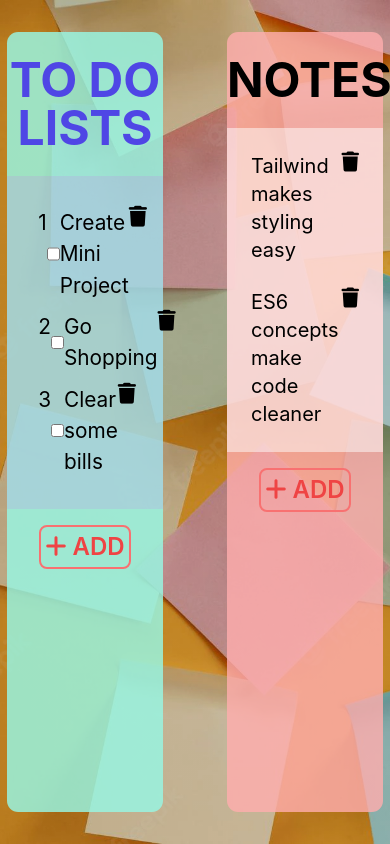
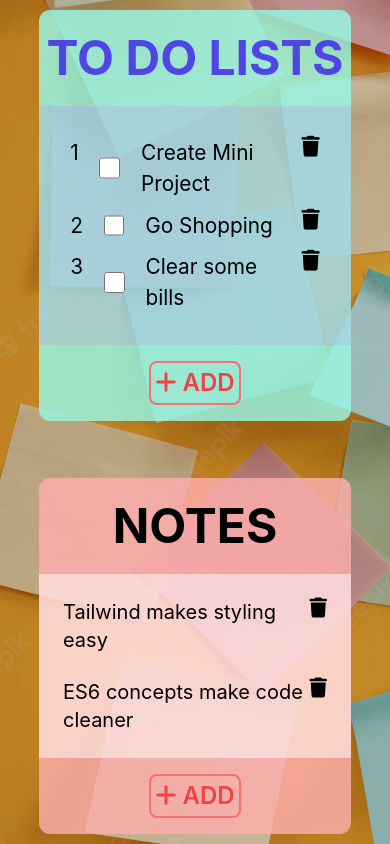
Before and after one commit to FeNriR0077/Todo, a React (Create React App) app: page / in a window 390 px wide. Built offline with nearby package versions, Linux system fonts and the light colour scheme.

Commit message:
feat: added resposiveness

```diff
--- a/src/components/Home.js
+++ b/src/components/Home.js
@@ -93,9 +93,9 @@ const Home = () => {
                     To Do Lists
                 </h1>
                 <div className="addedlists pt-5 border-teal-600">
-                    <div className={`todoinput text-3xl mb-8 ${!isTrue ? "active" : "passive"} `}>
+                    <div className={`todoinput text-2xl mb-8 ${!isTrue ? "active" : "passive"} `}>
                         <input className="text-2xl" value={inputval} onChange={e => setInputval(e.target.value)} type="text" placeholder="T O D O ' s" />
-                        <button className="ml-2 transition ease-in delay-75 text-red-500" type="button" onClick={handleAdd}><i class="fa-solid fa-plus"></i> ADD</button>
+                        <button className="ml-2 transition ease-in delay-75 text-red-500 text-xl" type="button" onClick={handleAdd}><i class="fa-solid fa-plus"></i> ADD</button>
                     </div>
                     <ul className="orderoflists">
 
@@ -119,11 +119,11 @@ const Home = () => {
 
                 <div className="notesitems bg-white/50">
 
-                    <div className={`todoinput text-3xl mb-8 p-5 ${!isTrueNotes ? "active" : "passive"} `}>
+                    <div className={`todoinput text-2xl p-5 ${!isTrueNotes ? "active" : "passive"} `}>
                         <input className="text-2xl" value={inputvalnotes} onChange={e => setInputvalNotes(e.target.value)} type="text" placeholder="N O T E ' S" />
-                        <button className="ml-2 transition ease-in delay-75 text-red-500" type="button" onClick={handleAddNotes}><i class="fa-solid fa-plus"></i> ADD</button>
+                        <button className="ml-2 transition ease-in delay-75 text-red-500 text-xl" type="button" onClick={handleAddNotes}><i class="fa-solid fa-plus"></i> ADD</button>
                     </div>
-                    <ul className="orderofnotes mb-0.5">
+                    <ul className="orderofnotes mb-0.8">
                         {notes.map((note, index) => (
                             <Notes note={note} index={index} handleDeleteNotes={handleDeleteNotes} />
                         ))}
--- a/src/index.css
+++ b/src/index.css
@@ -28,7 +28,7 @@ body {
 .wrapper {
   display: flex;
   justify-content: center;
-  height: 100vh;
+  min-height: 100vh;
 }
 
 .container {
@@ -47,7 +47,7 @@ body {
 
 .todoinput {
   text-align: center;
-  margin-bottom: 1rem;
+  margin-bottom: 2rem;
 }
 
 .todoinput input {
@@ -89,16 +89,20 @@ body {
 .todoinfo {
   display: flex;
   justify-content: space-between;
+  gap: 1em;
 }
 
 .todoinfo span:nth-child(0) {
   flex-basis: 5%;
+
 }
 
 .todoinfo input {
   flex-basis: 5%;
-  width: 70%;
+  /* width: 70%; */
   cursor: pointer;
+  min-width: 1.3rem;
+  justify-self: center;
 }
 
 .todoinfo .listitem {
@@ -142,3 +146,29 @@ i:hover {
   background-color: #ffaeaece;
   /* background-color: rgba(148, 163, 184, 0.712); */
 }
+
+
+
+@media only screen and (max-width: 1260px) {
+
+  .wrapper{
+    display: flex;
+    flex-direction: column;
+  }
+
+  .container {
+    width: 80%;
+    margin: auto;
+    margin-bottom: 3em;
+  }
+
+  .notescontainer {
+    width: 80%;
+    margin: auto;
+  }
+
+
+
+
+
+}
```
